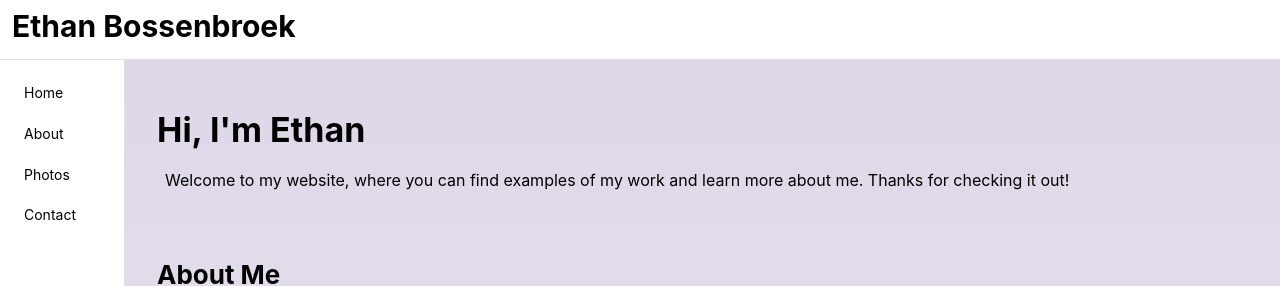
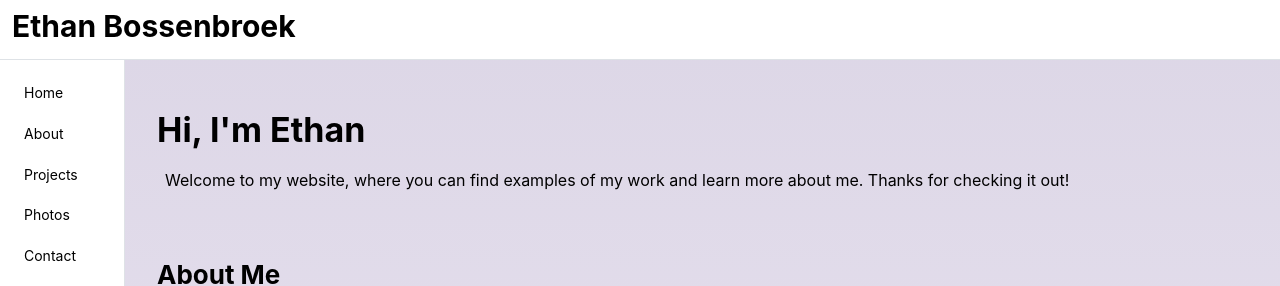
Before and after one commit to ethanbossen/Bossenbroek-website, a Next.js app: page / in a window 1280 px wide. Shown: the top 286 px of the page. Built offline with nearby package versions, Linux system fonts and the light colour scheme.

Commit message:
link to projects section

```diff
--- a/src/app/page.tsx
+++ b/src/app/page.tsx
@@ -45,6 +45,12 @@ export default function Home() {
                     onClick={() => toggleMobile()}
                 />
                 <NavLink
+                    label="Projects"
+                    component={Link}
+                    href="#projects"
+                    onClick={() => toggleMobile()}
+                />
+                <NavLink
                     label="Photos"
                     component={Link}
                     href="#gallery"
```
